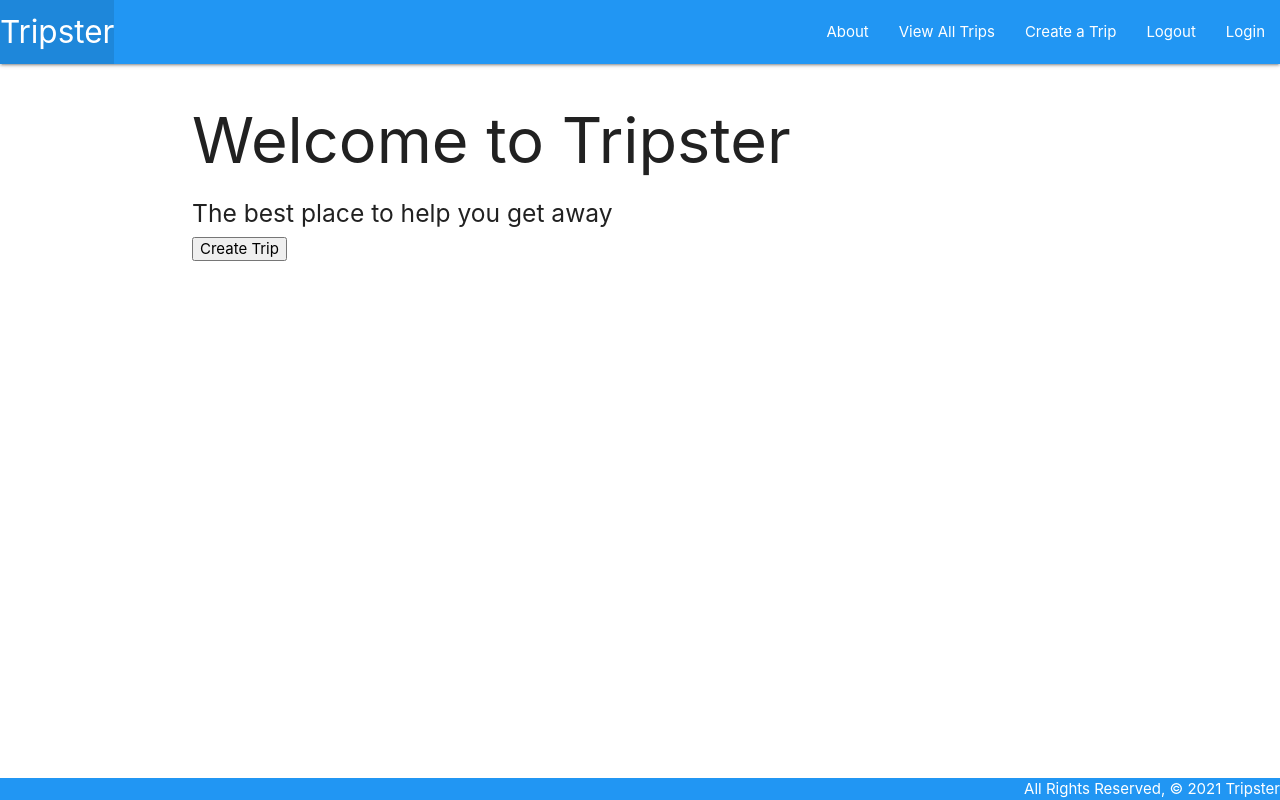
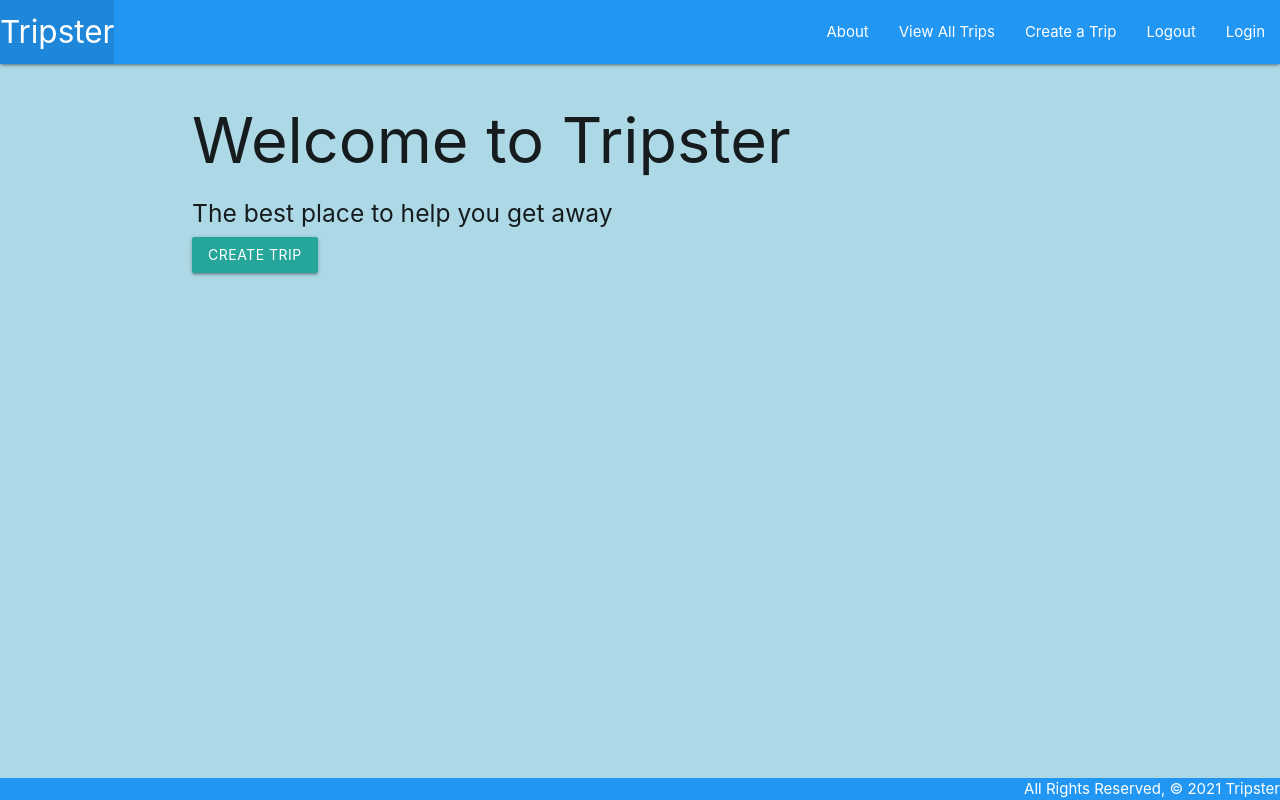
Before and after one commit to benjaminglasser/tripster, a Django app: page / in a window 1280 px wide. Run offline with Django 3.2, Linux system fonts and the light colour scheme.

Commit message:
adds functionality to add trips btn on homepage

```diff
--- a/main_app/static/css/style.css
+++ b/main_app/static/css/style.css
@@ -2,6 +2,8 @@ body {
   display: flex;
   min-height: 100vh;
   flex-direction: column;
+  background-color: lightblue;
+  /* background: url(../../../imgs/travel1.jpeg) blue; */
 }
 
 main {
--- a/main_app/templates/home.html
+++ b/main_app/templates/home.html
@@ -3,5 +3,5 @@
 {% block content %}
     <h1>Welcome to Tripster</h1>
     <h5>The best place to help you get away</h5>
-    <button>Create Trip</button>
+    <a href="{% url 'trips_create' %}" class="btn">Create Trip</a>
 {% endblock %}
```
